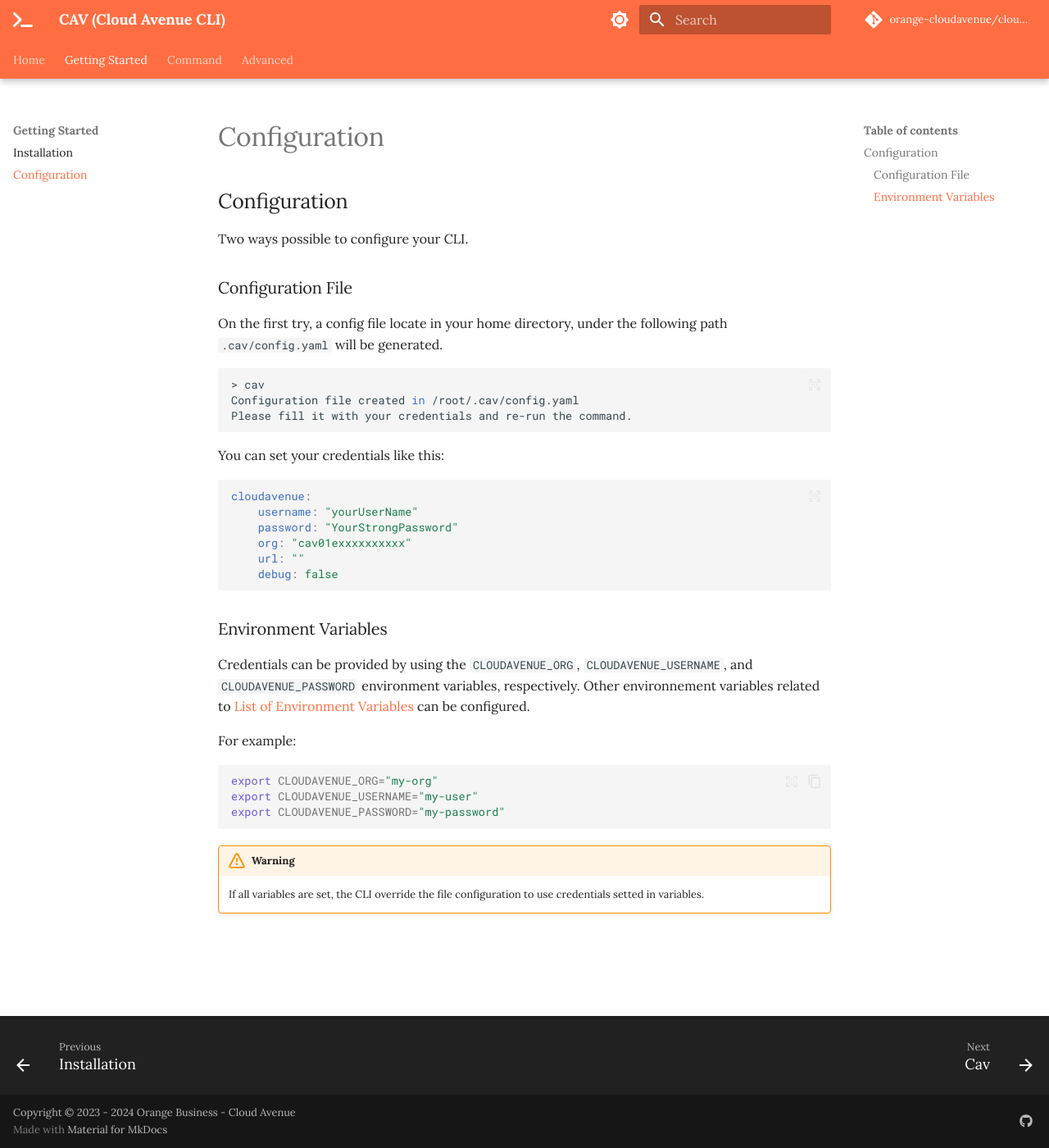
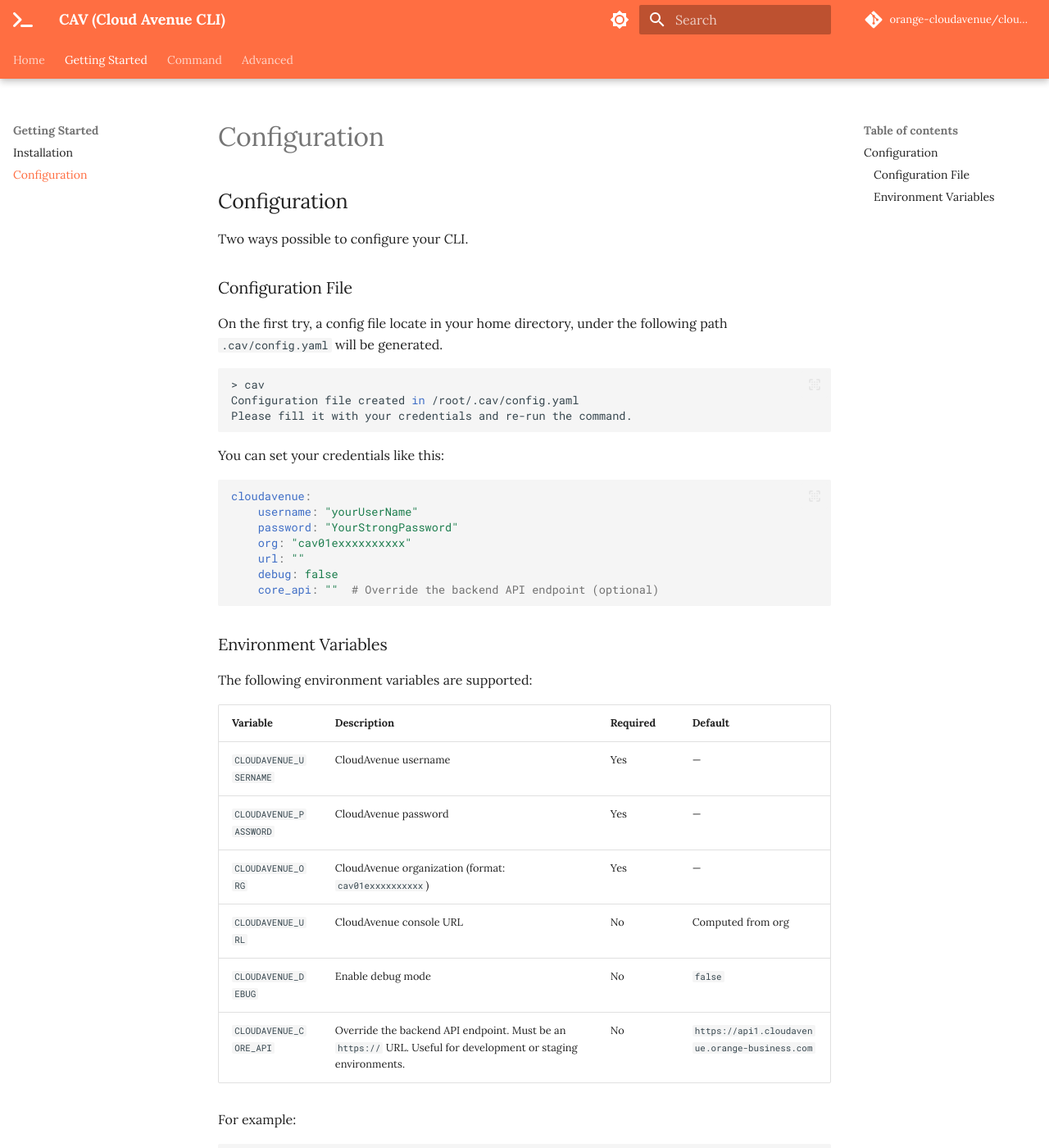
Before and after one commit to orange-cloudavenue/cloudavenue-cli, an MkDocs documentation site: the page built from docs/getting-started/configuration.md, in a window 1280 px wide and 1400 px high. Shown: the whole window at 82% size. Built offline with MkDocs 1.6.1 and Material for MkDocs 9.7.7, drawn with Linux system fonts in a browser that asks for light colours; comment, search, counter and statistics services are not loaded.

Commit message:
docs: document core_api field and all supported environment variables

````diff
--- a/docs/getting-started/configuration.md
+++ b/docs/getting-started/configuration.md
@@ -21,11 +21,21 @@
     org: "cav01exxxxxxxxxx"
     url: ""
     debug: false
+    core_api: ""  # Override the backend API endpoint (optional)
 ```
 
 ### Environment Variables
 
-Credentials can be provided by using the `CLOUDAVENUE_ORG`, `CLOUDAVENUE_USERNAME`, and `CLOUDAVENUE_PASSWORD` environment variables, respectively. Other environnement variables related to [List of Environment Variables](https://registry.terraform.io/providers/orange-cloudavenue/cloudavenue/latest/docs#environment-variables) can be configured.
+The following environment variables are supported:
+
+| Variable | Description | Required | Default |
+|---|---|---|---|
+| `CLOUDAVENUE_USERNAME` | CloudAvenue username | Yes | — |
+| `CLOUDAVENUE_PASSWORD` | CloudAvenue password | Yes | — |
+| `CLOUDAVENUE_ORG` | CloudAvenue organization (format: `cav01exxxxxxxxxx`) | Yes | — |
+| `CLOUDAVENUE_URL` | CloudAvenue console URL | No | Computed from org |
+| `CLOUDAVENUE_DEBUG` | Enable debug mode | No | `false` |
+| `CLOUDAVENUE_CORE_API` | Override the backend API endpoint. Must be an `https://` URL. Useful for development or staging environments. | No | `https://api1.cloudavenue.orange-business.com` |
 
 For example:
 
````
